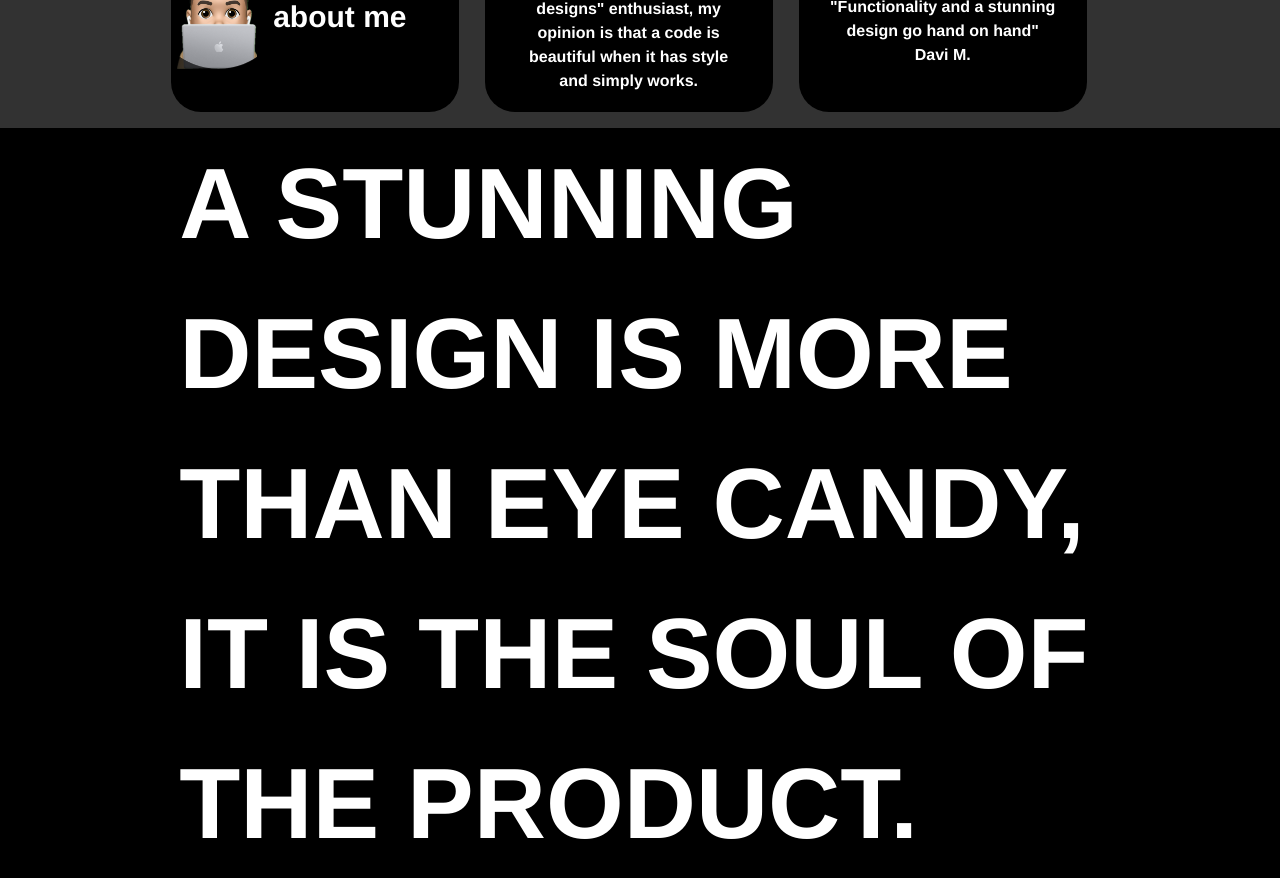
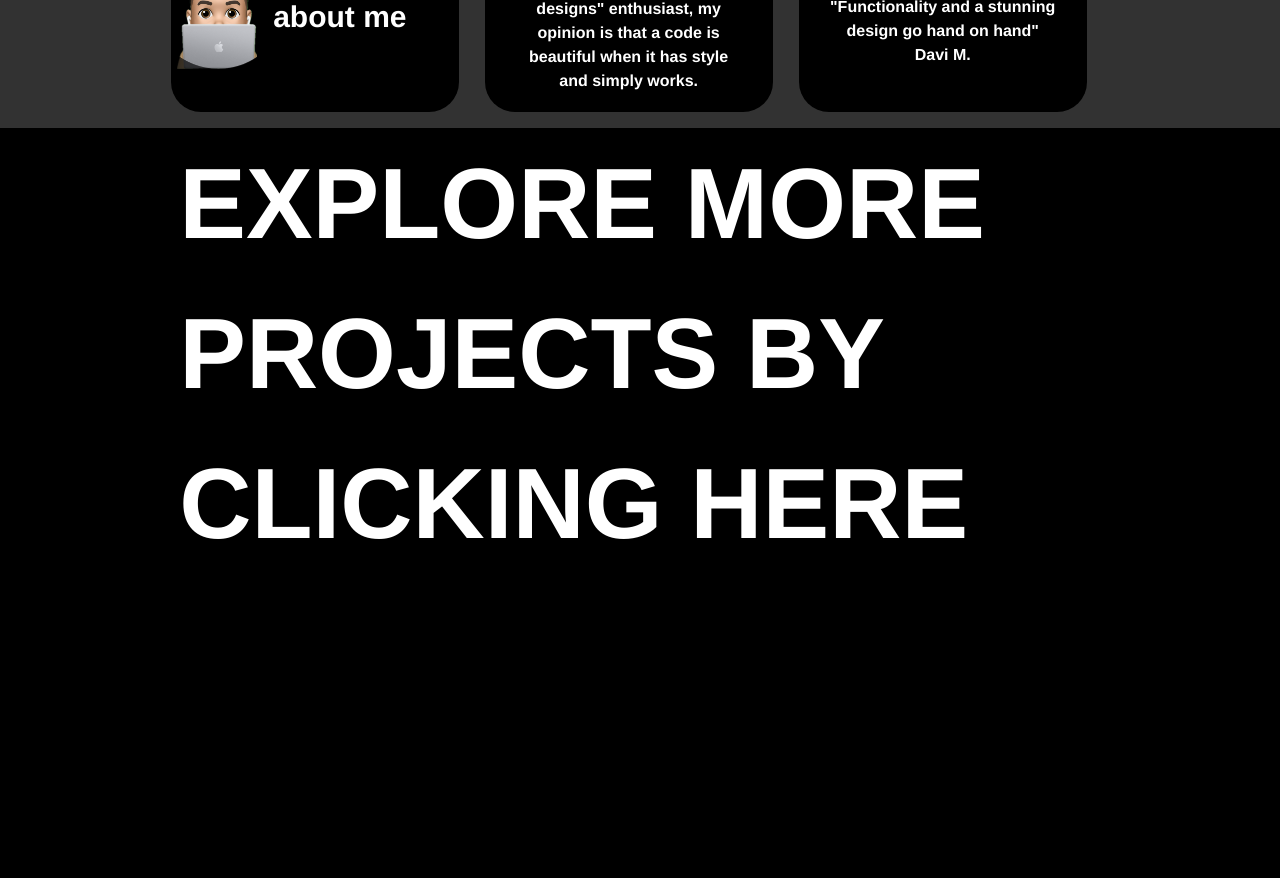
Before and after one commit to Stealerwolf/PORTFOLIO, a React (Vite) app in the folder portfolio/: page / in a window 1280 px wide. Shown: the part 820-1698 px from the top of the page. Built offline with nearby package versions, Linux system fonts and the light colour scheme.

Commit message:
text aligning and more cosmetic changes

```diff
--- a/portfolio/src/components/BlackPage.tsx
+++ b/portfolio/src/components/BlackPage.tsx
@@ -1,9 +1,10 @@
 import Text from "./Text";
+import BlackPageText from "./BlackPageText";
 
 function BlackPage() {
   return (
     <div className="BlackPage">
-      <Text />
+      <BlackPageText />
     </div>
   );
 }
--- /dev/null
+++ b/portfolio/src/components/BlackPageText.tsx
@@ -0,0 +1,11 @@
+function BlackPageText() {
+  return (
+    <div className="BlackPageText">
+      EXPLORE MORE
+      <br /> PROJECTS BY
+      <br /> CLICKING HERE
+    </div>
+  );
+}
+
+export default BlackPageText;
--- a/portfolio/src/main.css
+++ b/portfolio/src/main.css
@@ -94,3 +94,12 @@
   background-color: black;
   height: 100vh;
 }
+
+.BlackPageText {
+  text-align: justify;
+  color: white;
+  font-family: "HelveticaNeue-Light", "Helvetica Neue Light", "Helvetica Neue", Helvetica, Arial, "Lucida Grande", sans-serif;
+  font-weight: bold;
+  font-size: 100px;
+  margin-left: 14%;
+}
```
